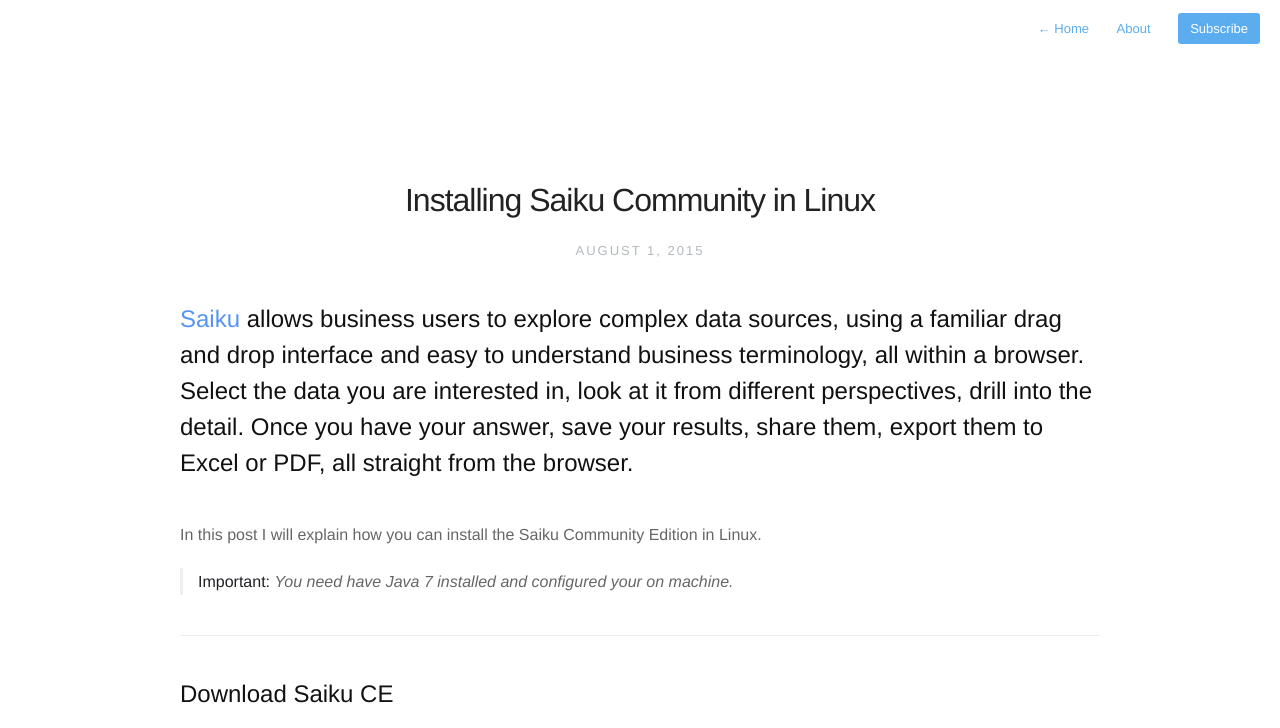
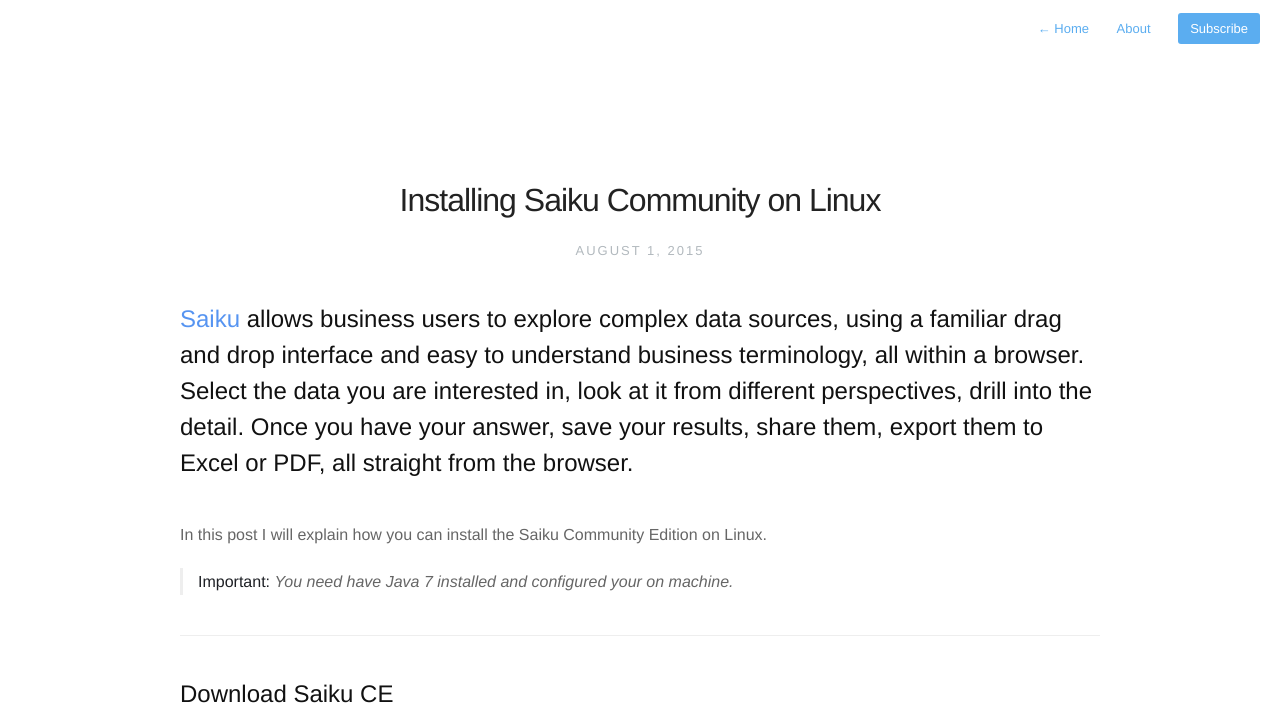
Before and after one commit to brenopolanski/brenopolanski.com, a Jekyll site: the page built from _posts/2015-08-01-installing-saiku-community-on-ubuntu.markdown, in a window 1280 px wide and 900 px high, cut to the strip 0-728 px from the top of the window. Built offline with Jekyll 4.4.1, drawn with Linux system fonts in a browser that asks for light colours; nearby versions of some CDN libraries; Markdown is read by kramdown in place of the engine named in the settings; comment, search, counter and statistics services are not loaded.

```diff
--- a/_posts/2015-08-01-installing-saiku-community-on-ubuntu.markdown
+++ b/_posts/2015-08-01-installing-saiku-community-on-ubuntu.markdown
@@ -1,12 +1,12 @@
 ---
-title: Installing Saiku Community in Linux
+title: Installing Saiku Community on Linux
 date: 2015-08-01
-description: A guide to installing Saiku CE in Linux.
+description: A guide to installing Saiku CE on Linux.
 ---
 
 ## [Saiku](http://www.meteorite.bi/products/saiku) allows business users to explore complex data sources, using a familiar drag and drop interface and easy to understand business terminology, all within a browser. Select the data you are interested in, look at it from different perspectives, drill into the detail. Once you have your answer, save your results, share them, export them to Excel or PDF, all straight from the browser.
 
-In this post I will explain how you can install the Saiku Community Edition in Linux.
+In this post I will explain how you can install the Saiku Community Edition on Linux.
 
 > **Important:** *You need have Java 7 installed and configured your on machine.*
 
```
